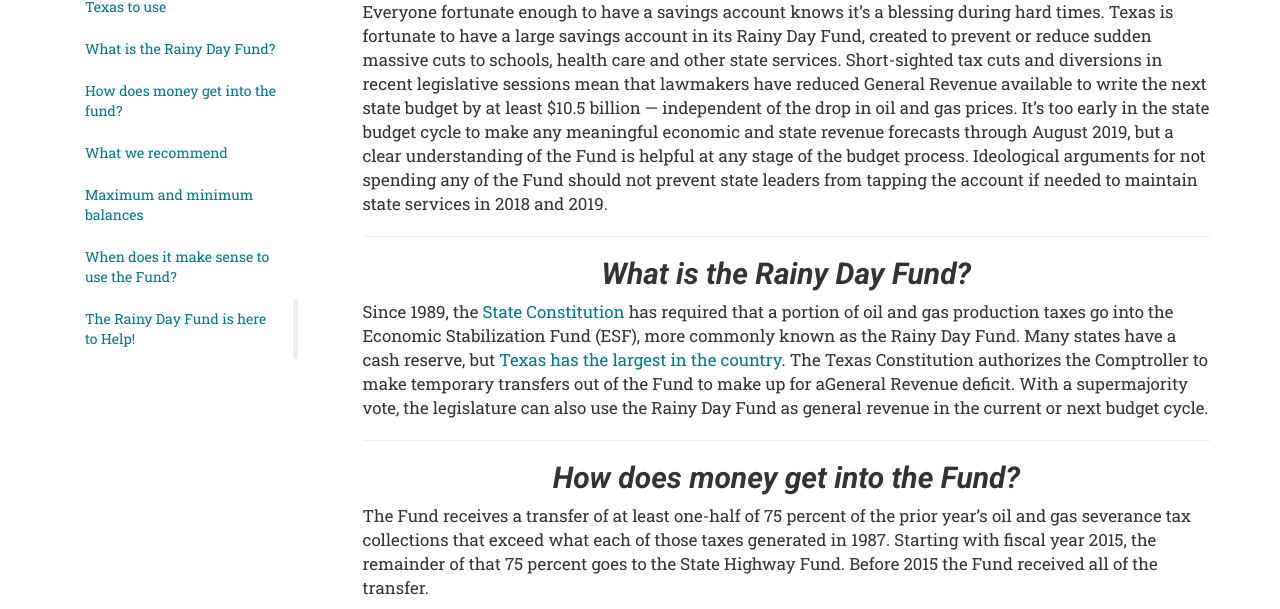
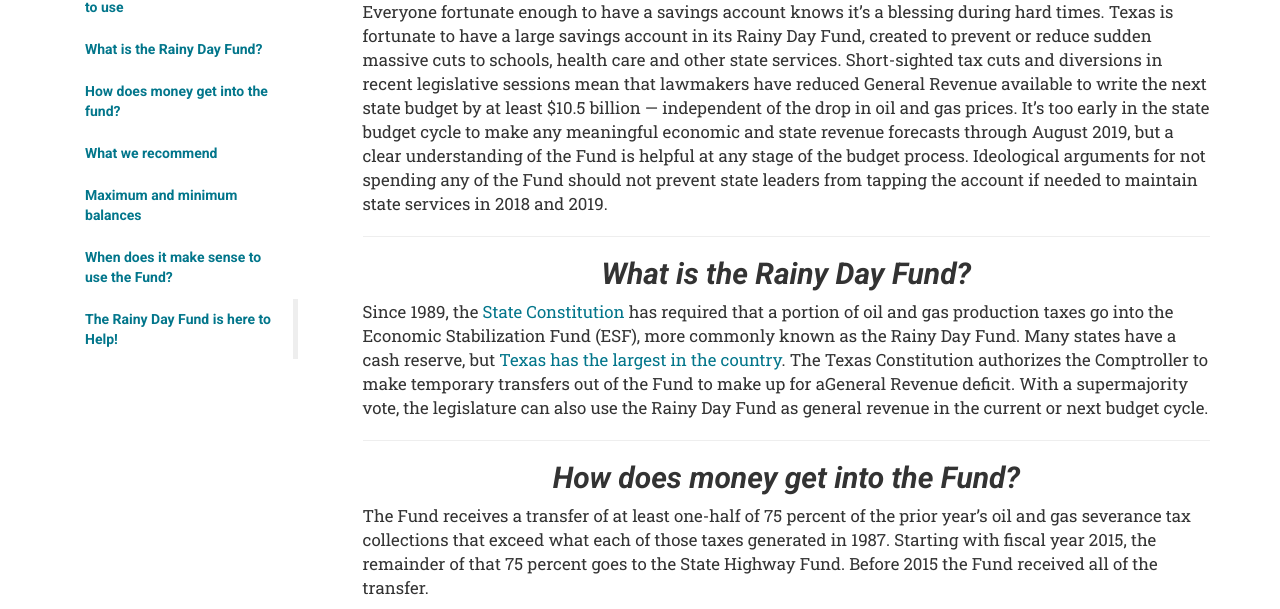
Before and after one commit to cppptx/rdf.github.io, a plain HTML site: page index.html in a window 1280 px wide. Shown: the part 491-1100 px from the top of the page. Drawn offline with Linux system fonts and the light colour scheme.

Commit message:
changed sidebar font weight

```diff
--- a/css/sidebar.css
+++ b/css/sidebar.css
@@ -1,4 +1,8 @@
 
+#sidebar li {
+	font-family: 'Roboto', sans-serif;
+	font-weight: 700;
+}
 
 @media screen and (min-width: 768px) {
   #masthead h1 {
```
